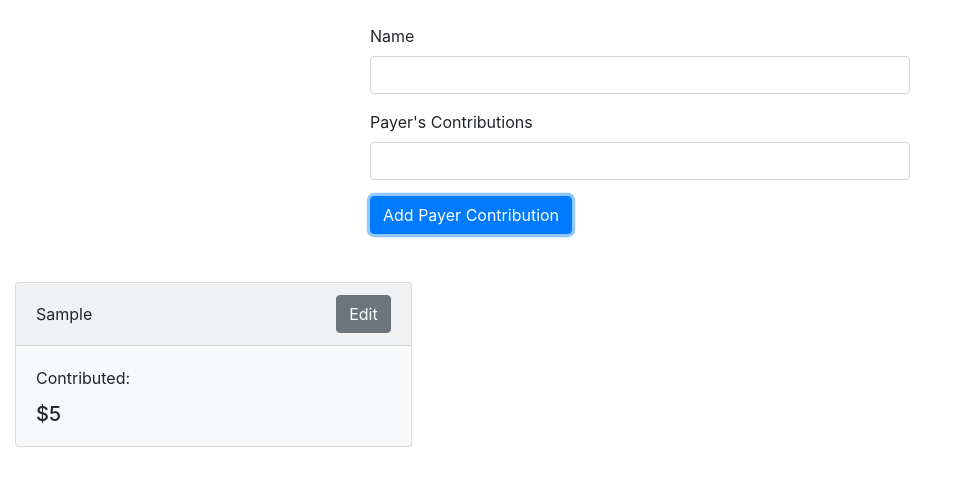
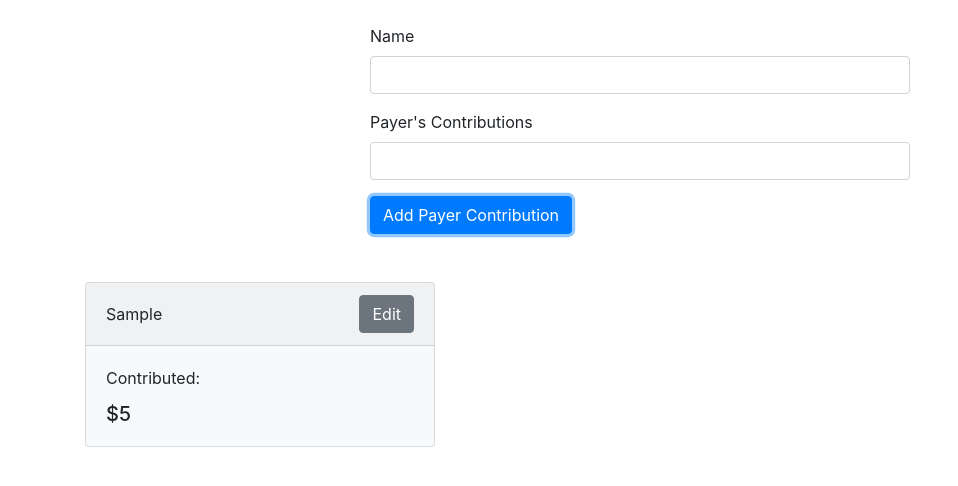
Before and after one commit to uxhawk/bill-splitter, a plain HTML site: page index.html in a window 1280 px wide. Both pictures are taken after typing "Sample", "5" into the empty fields and a click on the button "Add Payer Contribution". Shown: the whole page, without its empty margins (0-958 px from the left). Drawn offline with nearby package versions, Linux system fonts and the light colour scheme.

Commit message:
new payer cards are displayed in rows

```diff
--- a/index.html
+++ b/index.html
@@ -28,6 +28,10 @@
                     <button id="add-payer-btn" type="submit" class="btn btn-primary">Add Payer Contribution</button>
                 </form>
             </div>
+        </div>
+
+        <div class="row payer-cards">
+
         </div>
 
 
--- a/js/splitter.js
+++ b/js/splitter.js
@@ -1,11 +1,13 @@
 var payerNameEl = document.getElementById("payerName");
 var payerContributionEl = document.getElementById("payerContribution");
 var bodyEl = document.getElementsByTagName("body")[0];
+var containerEl = bodyEl.firstElementChild;
 var payerName, payerContribution;
 var numPayers = 0;
 var payerList = new Map();
 var addPayerBtn = document.getElementById("add-payer-btn");
 var targetPayer = 0;
+var payerCards = document.getElementsByClassName("payer-cards");
 
 
 //event listeners
@@ -45,8 +47,10 @@ function addPayer(event) {
         let payer = new BillPayer(payerName, payerContribution, 0);
         payerList.set(numPayers, payer);
         //console.log(payerList);
+
         showPlayerCard();
         clearInputs();
+
         numPayers++;
     }
 }
@@ -57,8 +61,22 @@ function clearInputs() {
 }
 
 function showPlayerCard() {
-    var cardBlock = `<div id="card-${numPayers}" class="mt-5 col-md-4 payer-card"><div class="card bg-light mb-3"> <div class="card-header card-header d-flex justify-content-between align-items-center">  </div> <div class="card-body"> <p class="card-title"></p><h5 id="contribution-${numPayers}" class="card-text"></h5></div></div></div>`;
-    document.body.insertAdjacentHTML("beforeend", cardBlock);
+    var cardBlock = `<div id="card-${numPayers}" class="mt-5 col-md-4 payer-card"><div class="card bg-light mb-3"> <div class="card-header d-flex justify-content-between align-items-center">  </div> <div class="card-body"> <p class="card-title"></p><h5 id="contribution-${numPayers}" class="card-text"></h5></div></div></div>`;
+    // document.body.insertAdjacentHTML("beforeend", cardBlock);
+
+    var row = `<div class="row payer-cards"> </div>`;
+    if (numPayers === 0) {
+        payerCards[0].insertAdjacentHTML("beforeend", cardBlock);
+    } else if (numPayers % 3 === 0) {
+        payerCards[payerCards.length - 1].insertAdjacentHTML("afterend", row);
+        payerCards[payerCards.length - 1].insertAdjacentHTML("beforeend", cardBlock);
+    } else {
+        payerCards[payerCards.length - 1].insertAdjacentHTML("beforeend", cardBlock);
+    }
+
+    // } else {
+    //     console.log("not a factor of three");
+    // }
 
     setCardDetails();
 
@@ -68,7 +86,7 @@ function showPlayerCard() {
 function setCardDetails() {
     let curPayer = payerList.get(numPayers);
     let curName = curPayer.name;
-    let curCard = document.body.lastElementChild;
+    let curCard = document.getElementById(`card-${numPayers}`);
     curCard.getElementsByClassName("card-header")[0].innerHTML = `<span id="header-${numPayers}">${curName}</span><button id="${numPayers}" type="button" class="btn btn-secondary modal-button" data-toggle="modal" data-target="#edit-contributor-modal">Edit</button>`;
     curCard.getElementsByClassName("card-title")[0].innerHTML = " Contributed:";
     curCard.getElementsByClassName("card-text")[0].innerHTML = "$" + `<span id=>${payerContribution}</span>`;
```
